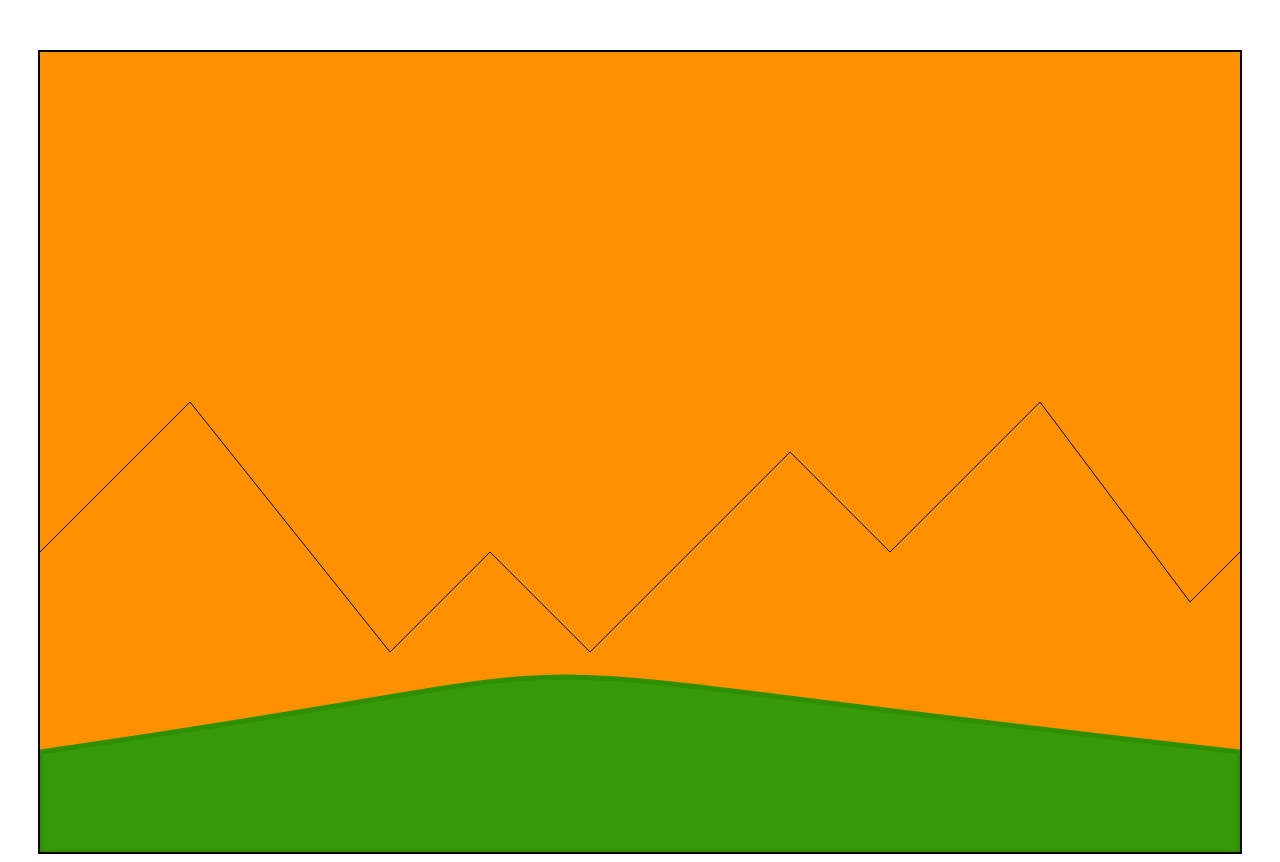
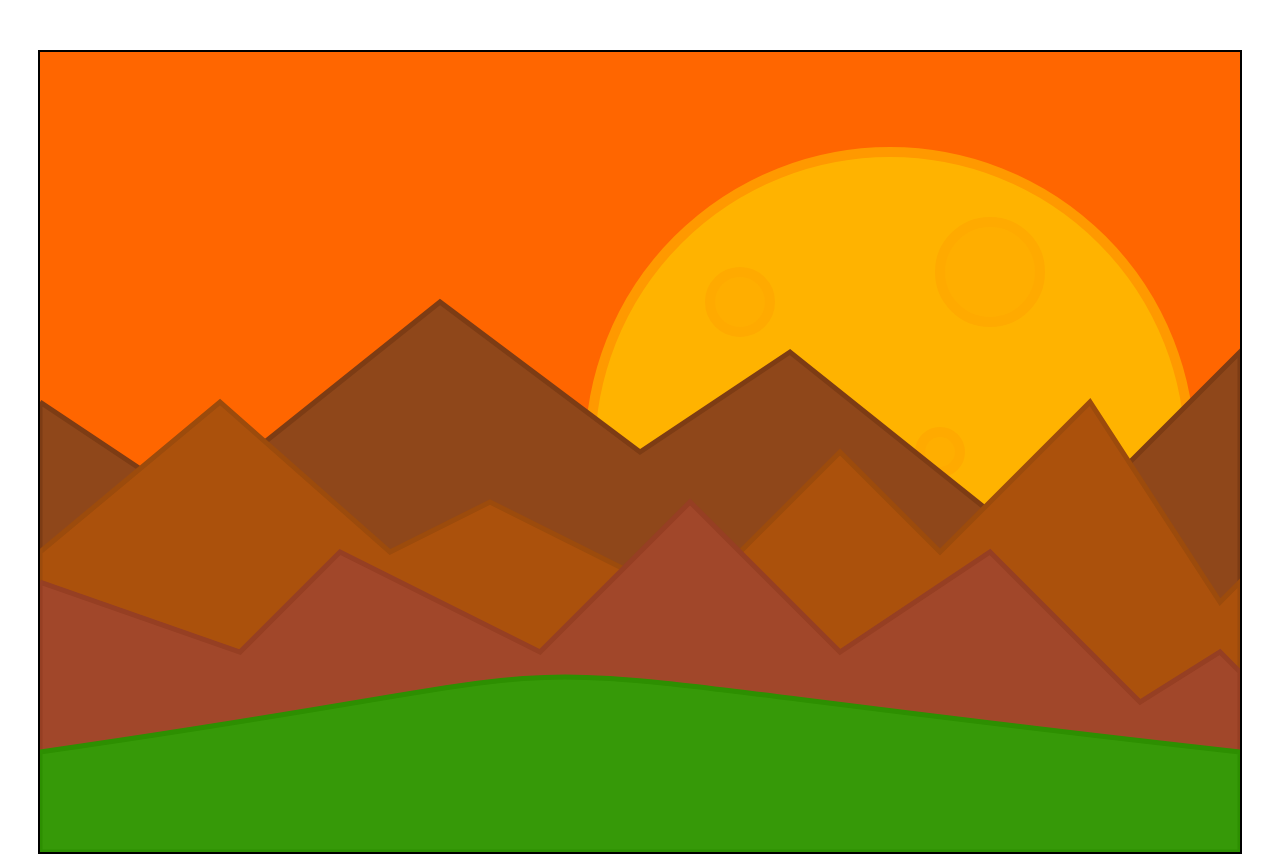
Before and after one commit to CauaSilva28/CanvasCenario, a plain HTML site: page index.html in a window 1280 px wide. Drawn offline with Linux system fonts and the light colour scheme.

Commit message:
Fazendo cenário canvas

```diff
--- a/css/estilo.css
+++ b/css/estilo.css
@@ -4,5 +4,5 @@
     margin-left:auto;
     margin-right:auto;
     margin-top:50px;
-    background-color:#ff9100;
+    background-color:#ff6600;
 }
--- a/js/script.js
+++ b/js/script.js
@@ -16,19 +16,104 @@ function chao(){
 }
 
 function montanha(){
+    ctx.strokeStyle = '#9c4b0c';
+    ctx.lineWidth = 5;
     ctx.beginPath();
     ctx.moveTo(0,500);
-    ctx.lineTo(150,350);
-    ctx.lineTo(350,600);
-    ctx.lineTo(450,500);
-    ctx.lineTo(550,600);
-    ctx.lineTo(750,400);
-    ctx.lineTo(850,500);
-    ctx.lineTo(1000,350);
-    ctx.lineTo(1150,550);
-    ctx.lineTo(1200,500);
+    ctx.lineTo(180,350);
+    ctx.lineTo(350,500);
+    ctx.lineTo(450,450);
+    ctx.lineTo(650,550);
+    ctx.lineTo(800,400);
+    ctx.lineTo(900,500);
+    ctx.lineTo(1050,350);
+    ctx.lineTo(1180,550);
+    ctx.lineTo(1200,530);
+    ctx.lineTo(1200,650);
+    ctx.lineTo(0,650);
+    ctx.lineTo(0,500);
+    ctx.fillStyle = '#ab510c';
+    ctx.fill();
     ctx.stroke();
 }
 
+function montanha2(){
+    ctx.strokeStyle = '#963f23';
+    ctx.lineWidth = 5;
+    ctx.beginPath();
+    ctx.moveTo(0,530);
+    ctx.lineTo(200,600);
+    ctx.lineTo(300,500);
+    ctx.lineTo(500,600);
+    ctx.lineTo(650,450);
+    ctx.lineTo(800,600);
+    ctx.lineTo(950,500);
+    ctx.lineTo(1100,650);
+    ctx.lineTo(1180,600);
+    ctx.lineTo(1200,620);
+    ctx.lineTo(1200,700);
+    ctx.lineTo(0,700);
+    ctx.lineTo(0,530);
+    ctx.fillStyle = '#a1472a';
+    ctx.fill();
+    ctx.stroke();
+}
+
+function montanha3(){
+    ctx.strokeStyle = '#7d3c14';
+    ctx.lineWidth = 5;
+    ctx.beginPath();
+    ctx.moveTo(0,350);
+    ctx.lineTo(150,450);
+    ctx.lineTo(400,250);
+    ctx.lineTo(600,400);
+    ctx.lineTo(750,300);
+    ctx.lineTo(1000,500);
+    ctx.lineTo(1200,300);
+    ctx.lineTo(1200,700);
+    ctx.lineTo(0,700);
+    ctx.lineTo(0,350);
+    ctx.fillStyle = "#8f471a";
+    ctx.fill();
+    ctx.stroke();
+}
+
+function sol(){
+    ctx.strokeStyle = '#ff9900';
+    ctx.lineWidth = 10;
+    ctx.beginPath();
+    ctx.arc(850,400,300,0,Math.PI*2,true);
+    ctx.fillStyle = '#ffb300';
+    ctx.fill();
+    ctx.stroke();
+
+    ctx.strokeStyle = '#ffaa00';
+    ctx.lineWidth = 10;
+    ctx.beginPath();
+    ctx.arc(950,220,50,0,Math.PI*2,true);
+    ctx.fillStyle = "#ffae00";
+    ctx.fill();
+    ctx.stroke();
+
+    ctx.strokeStyle = '#ffaa00';
+    ctx.lineWidth = 10;
+    ctx.beginPath();
+    ctx.arc(700,250,30,0,Math.PI*2,true);
+    ctx.fillStyle = "#ffae00";
+    ctx.fill();
+    ctx.stroke();
+
+    ctx.strokeStyle = '#ffaa00';
+    ctx.lineWidth = 10;
+    ctx.beginPath();
+    ctx.arc(900,400,20,0,Math.PI*2,true);
+    ctx.fillStyle = "#ffae00";
+    ctx.fill();
+    ctx.stroke();
+}
+
+sol();
+montanha3();
 montanha();
+montanha2();
 chao();
```
